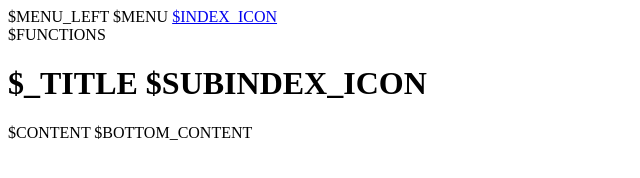
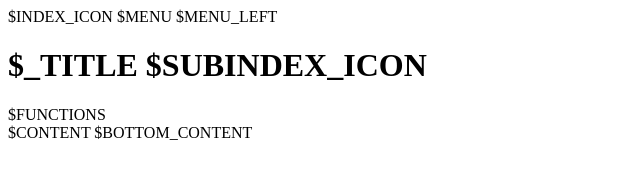
Before and after one commit to quirinpa/tty.pt, a plain HTML site: page components/common.html in a window 1280 px wide. Shown: the whole page, without its empty margins (0-640 px from the left). Drawn offline with Linux system fonts and the light colour scheme.

Commit message:
Occupy less space

```diff
--- a/components/common.html
+++ b/components/common.html
@@ -10,20 +10,25 @@ pre {
 }
 </style>
 
-<body class="f v fic rel">
-	<header class="h f fw v fic fcc">
-		$MENU_LEFT
-		$MENU
-		<a class="$RB" href="./..">$INDEX_ICON</a>
+<body class="f v0 fic rel svfv p0 m0">
+	<header class="h f fw v fic fcc p">
+		<span class="abs ah f fic h ov">
+			$INDEX_ICON
+			$MENU
+			$MENU_LEFT
+		</span>
+		<h1 class="cap tac">$_TITLE $SUBINDEX_ICON</h1>
+		<div class="abs ll f fic h ov">
+			$FUNCTIONS
+		</div>
+
 	</header>
 
-	<div class="fix ll v">
-		$FUNCTIONS
-	</div>
+	<div class="fg oav v ph mj">
 
-	<h1 class="cap tac">$_TITLE $SUBINDEX_ICON</h1>
 
 	$CONTENT
 
 	$BOTTOM_CONTENT
+	</div>
 </body>
```
Also changed, not shown: components/add.html (+13 -6 lines), 4 other files.
